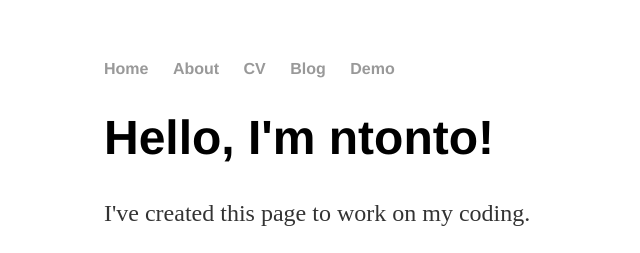
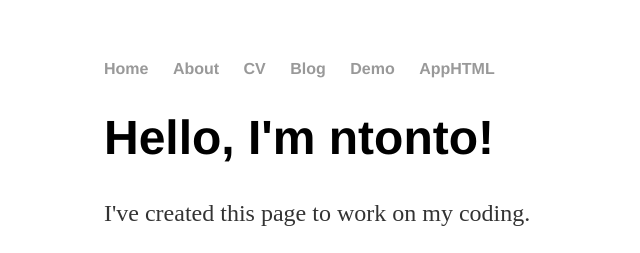
Before and after one commit to ntonto/ntonto.github.io, a Jekyll site: the page built from index.html, in a window 1280 px wide. Shown: the top 253 px of the page, without its empty margins (88-728 px from the left). Built offline with Jekyll 4.4.1, drawn with Linux system fonts in a browser that asks for light colours.

Commit message:
Update default.html

```diff
--- a/_layouts/default.html
+++ b/_layouts/default.html
@@ -24,6 +24,7 @@
 	        		<li><a href="/cv">CV</a></li>
 	        		<li><a href="/blog">Blog</a></li>
 				<li><a href="/demo">Demo</a></li>
+				<li><a href="/apphtml">AppHTML</a></li>
 	    		</ul>
 			</nav>
 			<div class="container">
```
